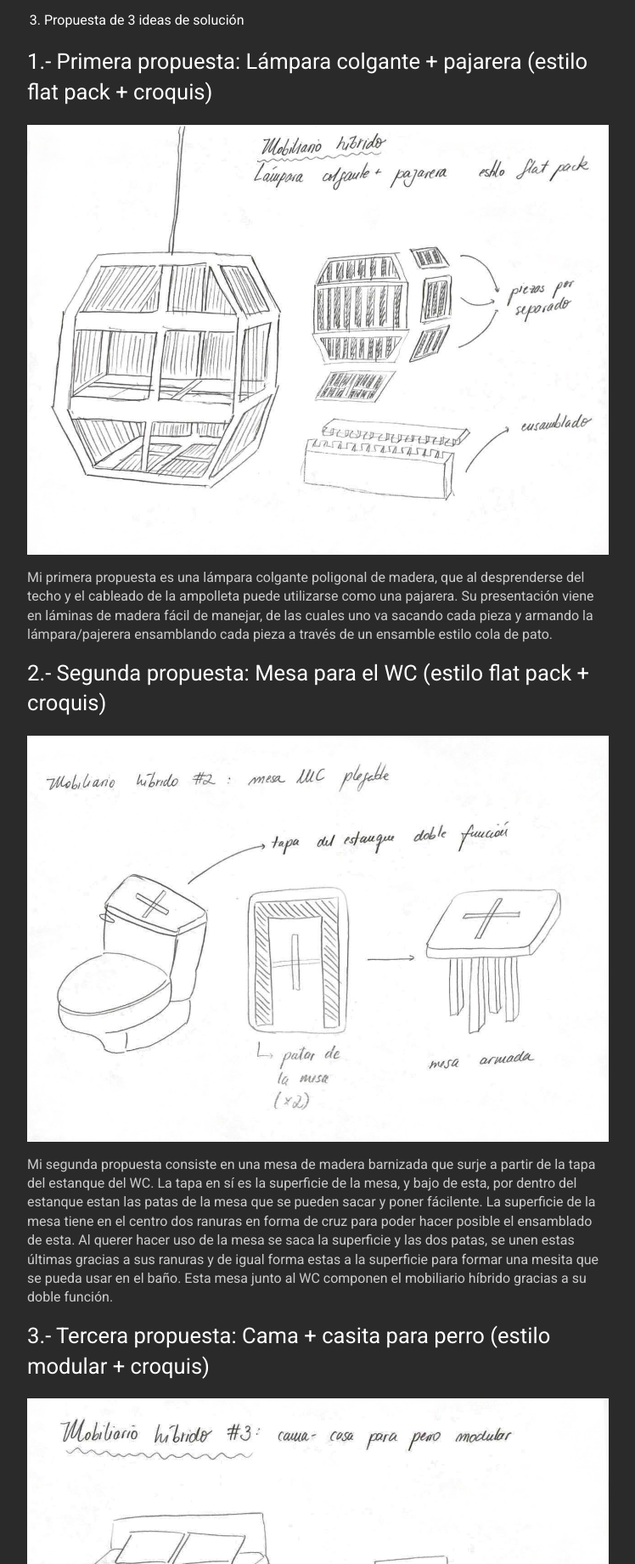
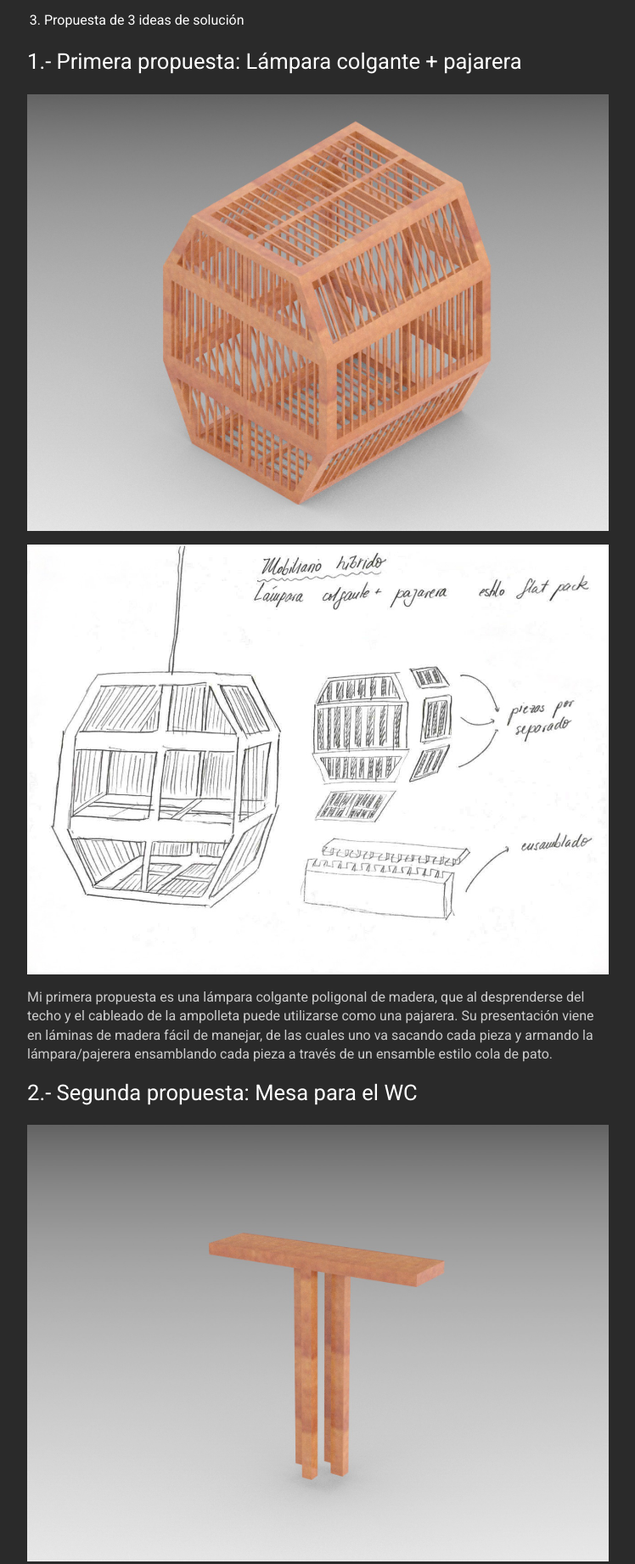
Before and after one commit to matildenaretto/matildenaretto.github.io, a plain HTML site: page docs/encargo-1/index.html in a window 1280 px wide. Shown: the part 8841-10682 px from the top of the page at 85% size, without its empty margins (383-1131 px from the left). Drawn offline with nearby package versions, Linux system fonts and the light colour scheme; some packages are replaced by stand-ins of ours; a script that the page names is missing.

Commit message:
encargo 1 act 7

```diff
--- a/docs/encargo-1/index.html
+++ b/docs/encargo-1/index.html
@@ -344,13 +344,16 @@
 <ol start="3">
 <li>Propuesta de 3 ideas de solución</li>
 </ol>
-<h3 id="1--primera-propuesta-lámpara-colgante--pajarera-estilo-flat-pack--croquis">1.- Primera propuesta: Lámpara colgante + pajarera (estilo flat pack + croquis)</h3>
+<h3 id="1--primera-propuesta-lámpara-colgante--pajarera">1.- Primera propuesta: Lámpara colgante + pajarera</h3>
+<p><img src="/img/renderlampara.jpg" alt="Imagen"></p>
 <p><img src="/img/lampara.jpeg" alt="Imagen"></p>
 <p>Mi primera propuesta es una lámpara colgante poligonal de madera, que al desprenderse del techo y el cableado de la ampolleta puede utilizarse como una pajarera. Su presentación viene en láminas de madera fácil de manejar, de las cuales uno va sacando cada pieza y armando la lámpara/pajerera ensamblando cada pieza a través de un ensamble estilo cola de pato.</p>
-<h3 id="2--segunda-propuesta-mesa-para-el-wc-estilo-flat-pack--croquis">2.- Segunda propuesta: Mesa para el WC (estilo flat pack + croquis)</h3>
+<h3 id="2--segunda-propuesta-mesa-para-el-wc">2.- Segunda propuesta: Mesa para el WC</h3>
+<p><img src="/img/rendermesa.jpg" alt="Imagen"></p>
 <p><img src="/img/wc.jpeg" alt="Imagen"></p>
 <p>Mi segunda propuesta consiste en una mesa de madera barnizada que surje a partir de la tapa del estanque del WC. La tapa en sí es la superficie de la mesa, y bajo de esta, por dentro del estanque estan las patas de la mesa que se pueden sacar y poner fácilente. La superficie de la mesa tiene en el centro dos ranuras en forma de cruz para poder hacer posible el ensamblado de esta. Al querer hacer uso de la mesa se saca la superficie y las dos patas, se unen estas últimas gracias a sus ranuras y de igual forma estas a la superficie para formar una mesita que se pueda usar en el baño. Esta mesa junto al WC componen el mobiliario híbrido gracias a su doble función.</p>
-<h3 id="3--tercera-propuesta-cama--casita-para-perro-estilo-modular--croquis">3.- Tercera propuesta: Cama + casita para perro (estilo modular + croquis)</h3>
+<h3 id="3--tercera-propuesta-cama--casita-para-perro">3.- Tercera propuesta: Cama + casita para perro</h3>
+<p><img src="/img/rendercama.jpg" alt="Imagen"></p>
 <p><img src="/img/cama.jpeg" alt="Imagen"></p>
 <p>Mi tercera y última propuesta consiste en la unión modular de una cama de dos plazas a una casita para perro que puede desprenderse de esta para usarla de las dos formas, unida o separada a la cama. La casita se mueve a través de ruedita para un desplazamiento fácil.</p>
 
```
Also changed, not shown: img/rendercama.jpg (added), img/renderlampara.jpg (added), img/rendermesa.jpg (added), 1 other file.
